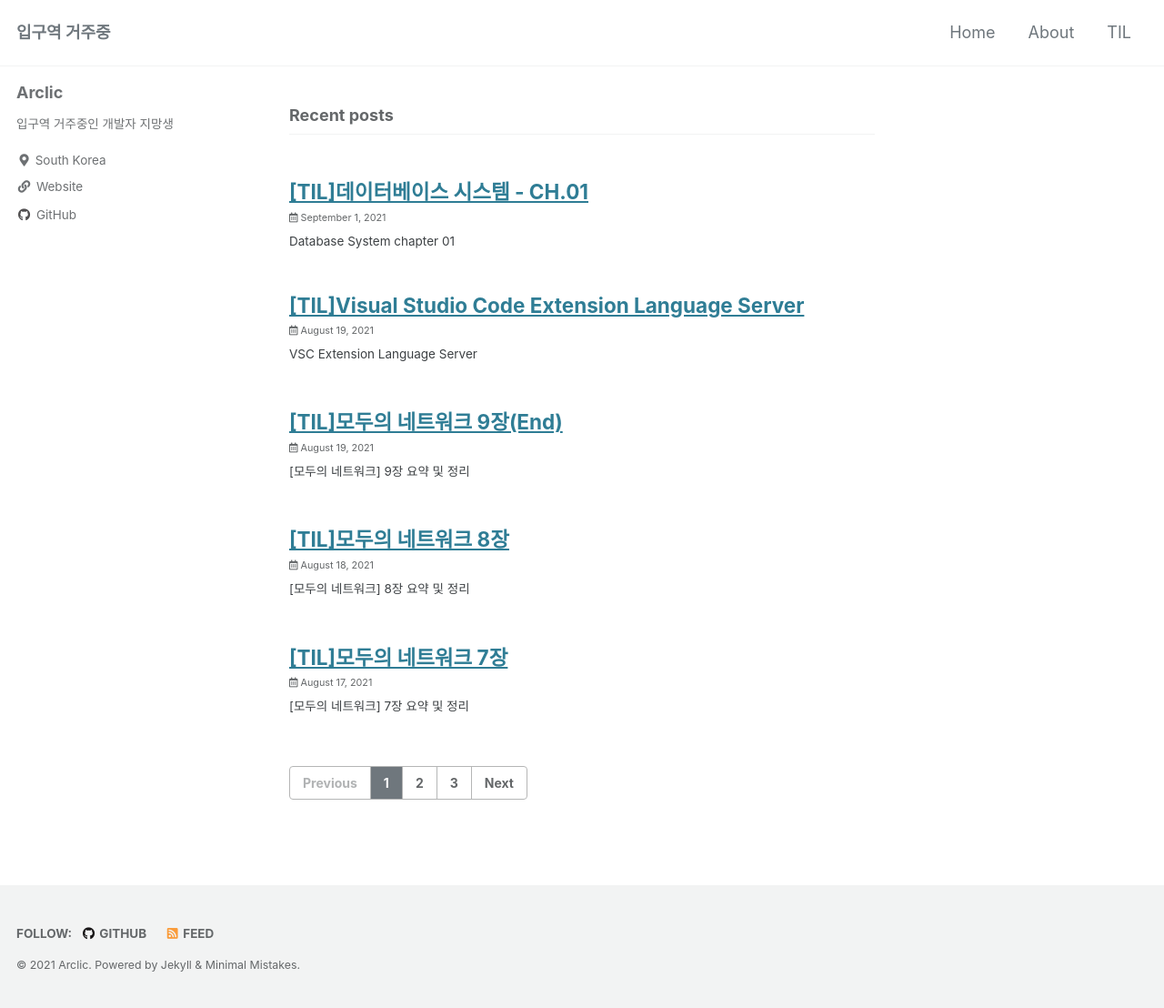
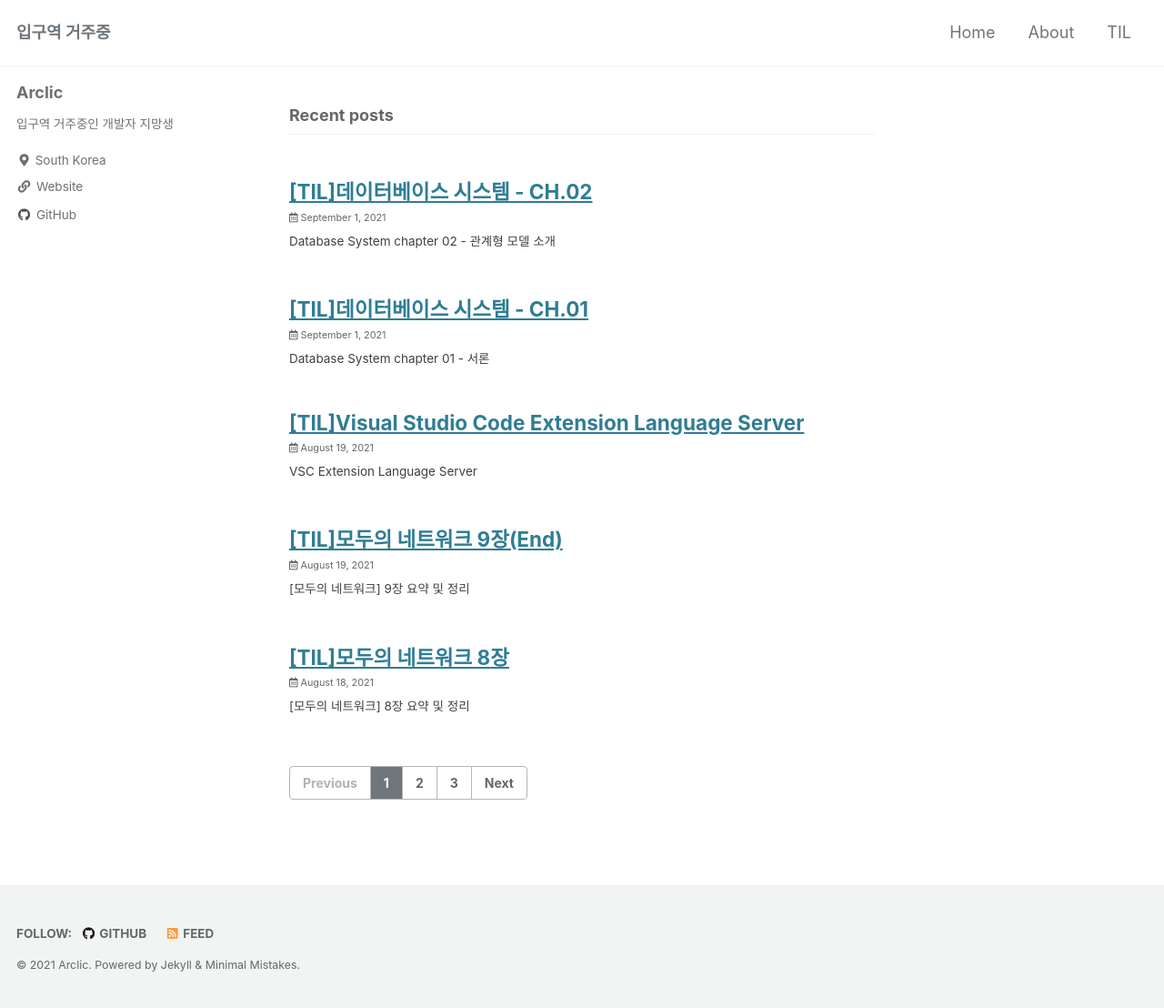
Before and after one commit to arclic/arclic.github.io, a Jekyll site: the page built from index.html, in a window 1280 px wide. Shown: the whole page at 91% size. Built offline with Jekyll 4.4.1, drawn with Linux system fonts in a browser that asks for light colours; cached includes are drawn as plain includes; the list of posts is cut into pages by our own code; part of the change alters nothing that is shown.

Commit message:
database system 2.1 2.2 update

```diff
--- a/_posts/2021-09-01-database-system-01.md
+++ b/_posts/2021-09-01-database-system-01.md
@@ -1,6 +1,6 @@
 ---
 title: "[TIL]데이터베이스 시스템 - CH.01"
-excerpt: "Database System chapter 01"
+excerpt: "Database System chapter 01 - 서론"
 
 categories:
   - TIL
--- /dev/null
+++ b/_posts/2021-09-01-database-system-02.md
@@ -0,0 +1,38 @@
+---
+title: "[TIL]데이터베이스 시스템 - CH.02"
+excerpt: "Database System chapter 02 - 관계형 모델 소개"
+
+categories:
+  - TIL
+tags:
+  - TIL
+  - CS
+  - Database
+
+toc: true
+---
+
+## TIL
+
+[데이터베이스 시스템 7th](http://www.kyobobook.co.kr/product/detailViewKor.laf?ejkGb=KOR&mallGb=KOR&barcode=9791132108504&orderClick=LAG&Kc=)를 읽고 요약 및 정리한 글 입니다.
+
+## Chapter 02 - 관계형 모델 소개
+
+관계형 모델은 상업용 데이터 처리 응용을 위한 주요 데이터 모델이다. 이전에 나와있던 다른 모델들(네트워크 모델, 계층형 모델)과 비교했을 때 프로그래머의 작업을 더 쉽게 만들어 줄 수 있는 단순성으로 인해 아직까지 최고의 자리를 차지하고 있다.
+
+### 2.1 관계형 데이터베이스의 구조
+
+관계형 데이터베이스틑 **테이블(table)**의 모임으로 구성되며, 각 테이블은 고유한 이름을 가지고 있다. 이 관계형 데이터의 예시는 아래와 같다.
+
+| ID  |  이름   |  주소  |  연락처   |
+| :-: | :-----: | :----: | :-------: |
+|  1  | Arclic  | 서울시 | 1234-5678 |
+|  2  | Barclic | 경기도 | 1234-6789 |
+
+이 테이블에서 ID가 1인 Arclic이 서울시에 거주하는 것 처럼, 일반적으로 **테이블에서 각 행은 일련의 값 사이의 관계(relationship)를 표현한다.** 이처럼 관계형 모델에서 **릴레이션(relation)**은 테이블을 의미하는 단어로 사용된다. **튜플(tuple)**은 테이블의 행을 의미한다. 이와 비슷하게 **속성(attribute)**은 테이블의 열을 의미한다. 릴레이션의 각 속성은 **도메인(domain)**이라고 하는 허가된 값의 집합을 가지고 있다.
+
+모든 릴레이션 r에 대해서 r의 모든 속성의 도메인은 **원자적(atomic)**이어야 한다. 도메인이 원자적이라는 것의 의미는 도메인의 요소(element)가 더 이상 나뉠 수 없는 단위라는 것을 의미한다.
+
+### 2.2 데이터베이스 스키마
+
+데이베이스에 대해서 언급할 때, 데이터베이스의 논리적 설계인 **데이터베이스 스키마(schema)**와, 어떤 한순간에 데이터베이스에 저장되어 있는 데이터의 스냅샷(snapshot)인 **데이터베이스 인스턴스(instance)**를 잘 구별해야 한다. 테이블은 일반 프로그래밍 언어에서 변수의 역할과 같다. 그리고 이 데이터베이스 스키마는 타입 정의에 해당된다. 그리고 인스턴스는 프로그래밍 언어에서 변수의 값과 비슷하다. 주어진 변수의 값은 시간에 따라 변한다. 마찬가지로, 릴레이션 인스턴스의 튜플도 릴레이션이 변경됨에 따라 변하게 된다. 하지만 일반적으로 릴레이션의 스키마는 변하지 않는다.
```
